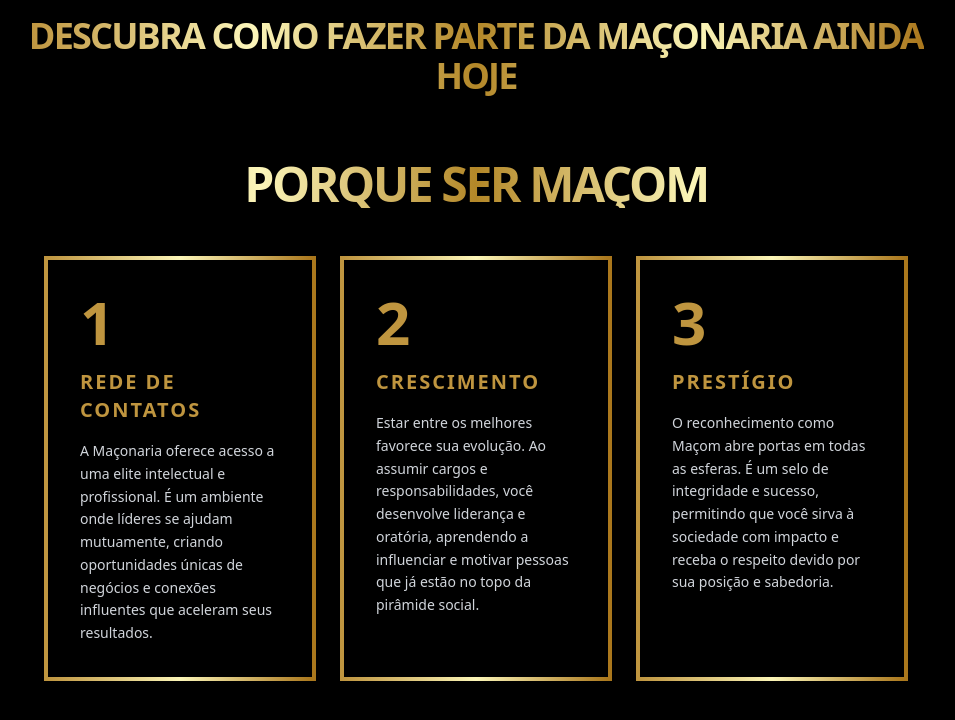
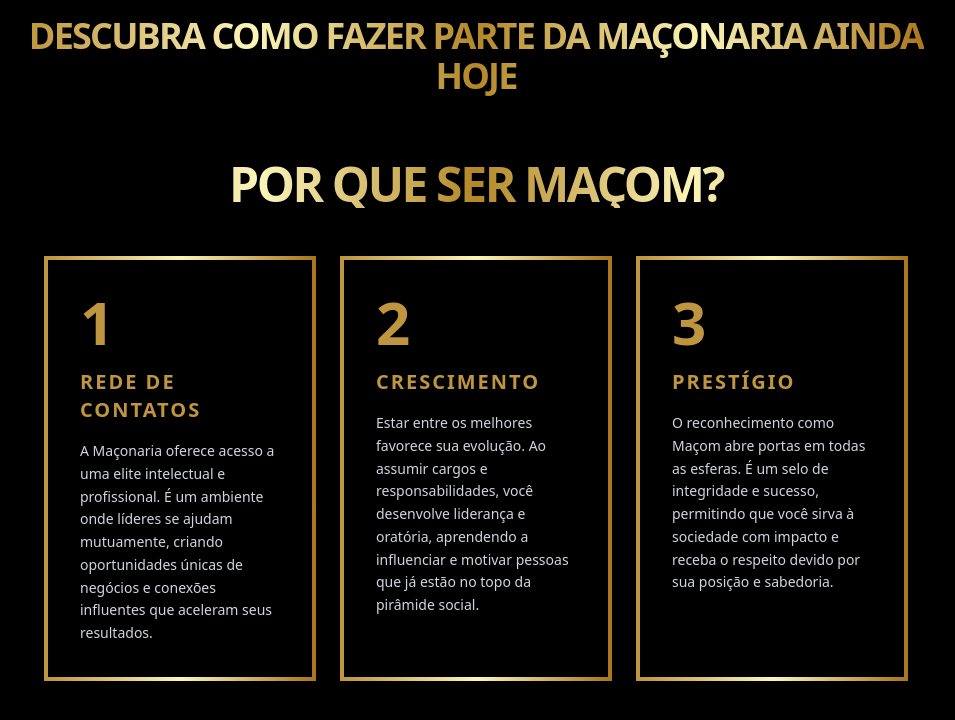
Before and after one commit to Quaresma-PP/-temploidealdaluz.site, a plain HTML site: page s1/index.html in a window 1280 px wide. Shown: the whole page, without its empty margins (164-1119 px from the left). Drawn offline with nearby package versions, Linux system fonts and the light colour scheme.

Commit message:
Replace HTML content with updated structure

```diff
--- a/s1/index.html
+++ b/s1/index.html
@@ -132,7 +132,7 @@
 </div>
         <section class="max-w-6xl mx-auto mt-16 px-4">
             <h2 class="text-3xl md:text-5xl gold-gradient text-center uppercase mb-12 font-black tracking-tighter">
-                Porque ser Maçom
+                Por que ser Maçom?
             </h2>
 
             <div class="grid grid-cols-1 md:grid-cols-3 gap-6">
```
